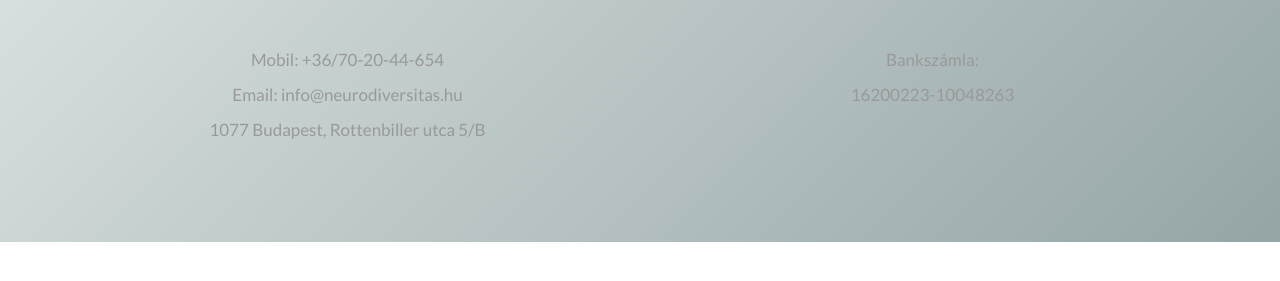
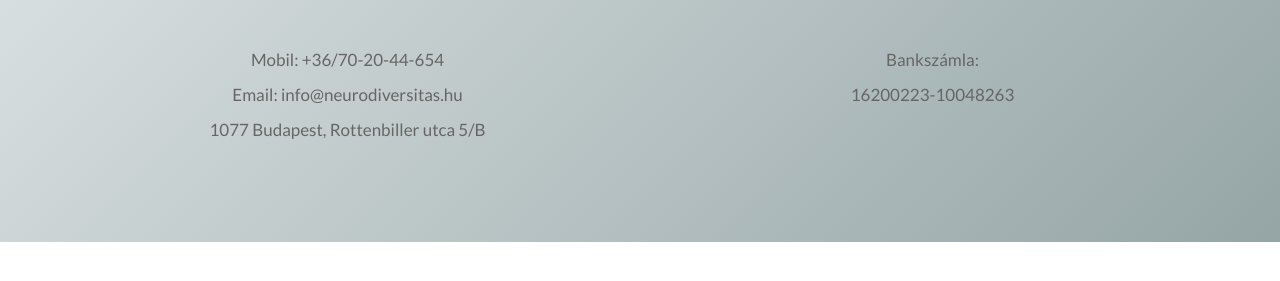
Before and after one commit to neurodiversitas/honlap, a plain HTML site: page index.html in a window 1280 px wide. Shown: the part 465-746 px from the top of the page. Drawn offline with Linux system fonts and the light colour scheme.

Commit message:
Update freeze.css

```diff
--- a/css/freeze.css
+++ b/css/freeze.css
@@ -241,7 +241,8 @@ section#about .about-item {
   text-align: center;
   font-size: 17px;
   line-height: 25px;
-  color: #999999;
+//  color: #999999;
+  color: #666666;
 }
 section#about .about-item i.fa {
   -webkit-border-radius: 50%;
```
